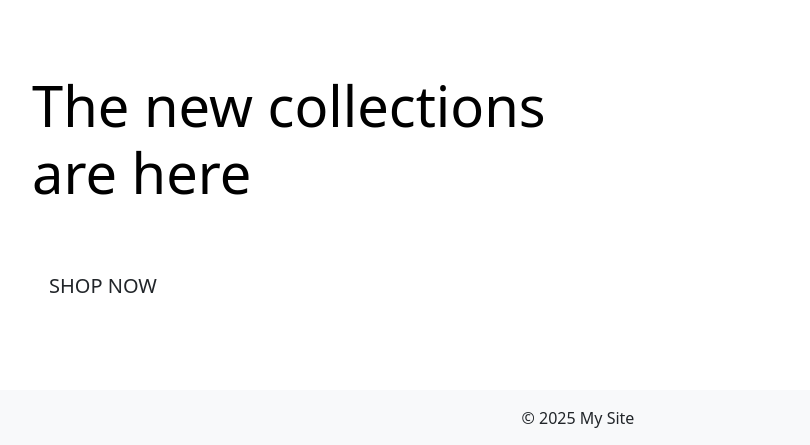
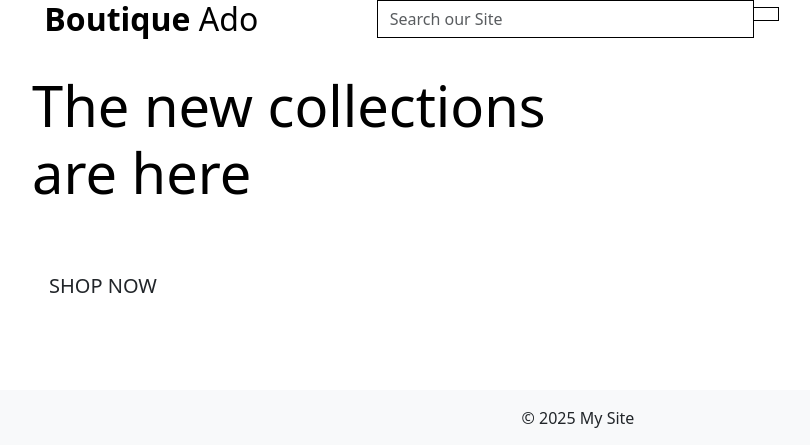
Before and after one commit to SamBailey6194/boutique_ado_v1, a Django app: page / in a window 1280 px wide. Shown: the top 445 px of the page, without its empty margins (62-872 px from the left). Run offline with Django 5.2, Linux system fonts and the light colour scheme.

Commit message:
Add header to base.html

```diff
--- a/templates/base.html
+++ b/templates/base.html
@@ -33,8 +33,34 @@
   </head>
   <body>
     <header class="container-fluid fixed-top">
-        {% block header %}
-        {% endblock %}
+        <div class="row">
+            <div class="col col-12 col-lg-4 my-auto py-1 py-lg-0 text-center text-lg-left">
+                <a href="{% url 'home' %}" class="nav-link main-logo-link">
+                    <h2 class="logo-font text-black my-0"><strong>Boutique</strong> Ado</h2>
+                </a>
+            </div>
+            <div class="col col-12 col-lg-4 my-auto py-1 py-lg-0">
+                <form method="GET" action="">
+                    <div class="input-group w-100">
+                        <input type="text" class="form-control border border-black rounded-0" name="q" placeholder="Search our Site">
+                        <div class="input-group-append">
+                            <button type="submit" class="form-control btn btn-black border border-black rounded-0">
+                                <span class="icon">
+                                    <i class="fas fa-search">
+                                    </i>
+                                </span>
+                            </button>
+                        </div>
+                    </div>
+                </form>
+            </div>
+            <div class="col col-12 col-lg-4 my-auto py-1 py-lg-0">
+                <ul class="list-inline list-unstyled text-center text-lg-right my-0">
+                    <li class="list-inline-item dropdown"></li>
+                    <li class="list-inline-item"></li>
+                </ul>
+            </div>
+        </div>
     </header>
 
     {% if messages %}
@@ -47,6 +73,9 @@
             {% endfor %}
         </div>
     {% endif %}
+
+    {% block page_header %}
+    {% endblock %}
 
     <main class="pt-5 container my-4">
         {% block content %}
```
